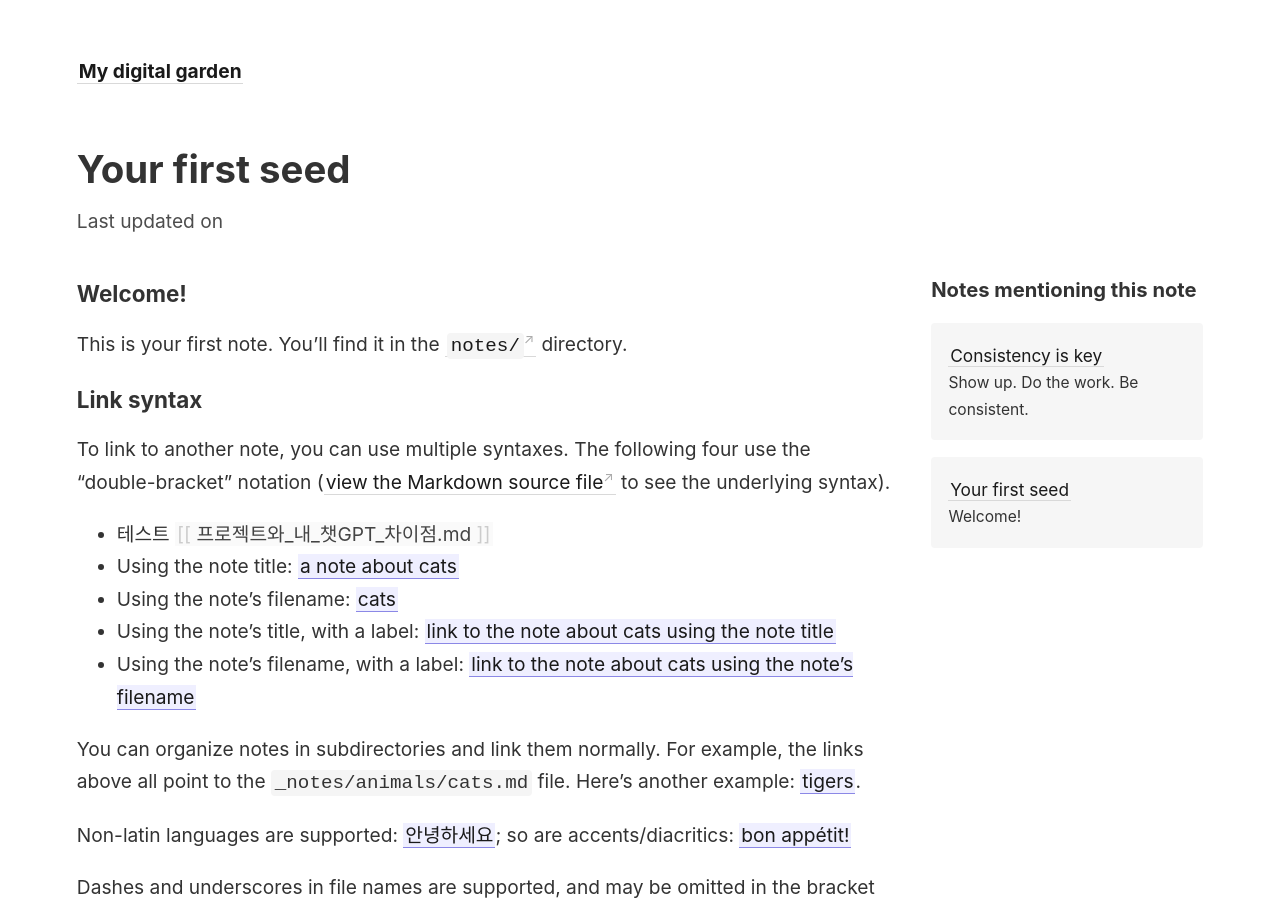
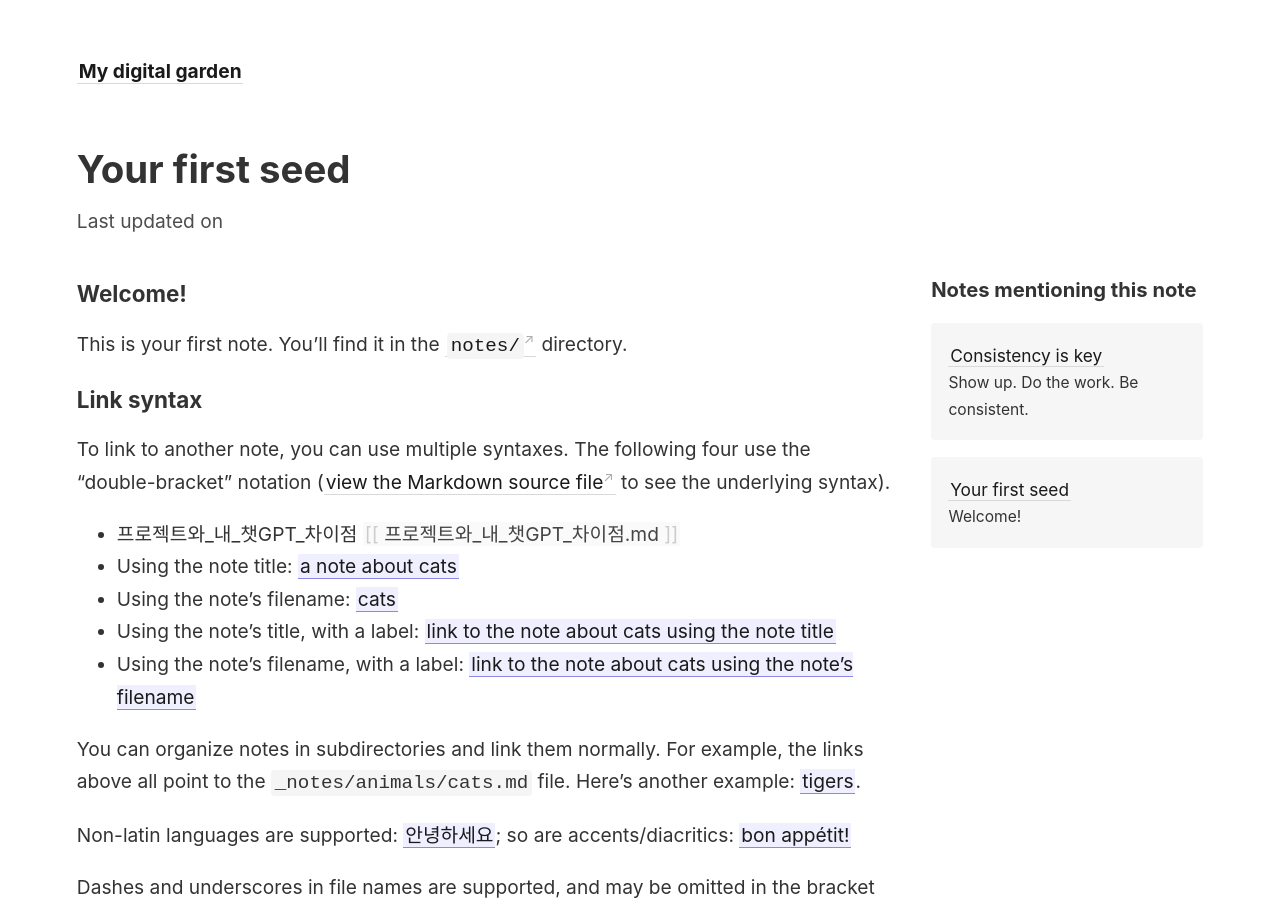
Before and after one commit to thelyver/NodeTopping, a Jekyll site: the page built from _notes/your-first-note.md, in a window 1280 px wide and 900 px high. Built offline with Jekyll 4.4.1, drawn with Linux system fonts in a browser that asks for light colours.

Commit message:
Update your-first-note.md

```diff
--- a/_notes/your-first-note.md
+++ b/_notes/your-first-note.md
@@ -9,7 +9,7 @@ This is your first note. You'll find it in the [`notes/`](https://github.com/max
 ### Link syntax
 
 To link to another note, you can use multiple syntaxes. The following four use the "double-bracket" notation ([view the Markdown source file](https://github.com/maximevaillancourt/digital-garden-jekyll-template/blob/master/_notes/your-first-note.md#link-syntax) to see the underlying syntax).
-- 테스트 [[프로젝트와_내_챗GPT_차이점.md]]
+- 프로젝트와_내_챗GPT_차이점 [[프로젝트와_내_챗GPT_차이점.md]]
 - Using the note title: [[a note about cats]]
 - Using the note's filename: [[cats]]
 - Using the note's title, with a label: [[A note about cats|link to the note about cats using the note title]]
```
